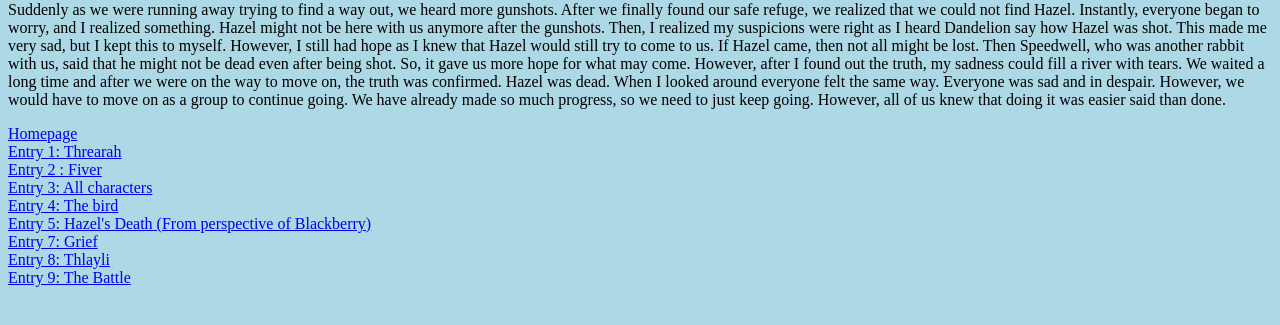
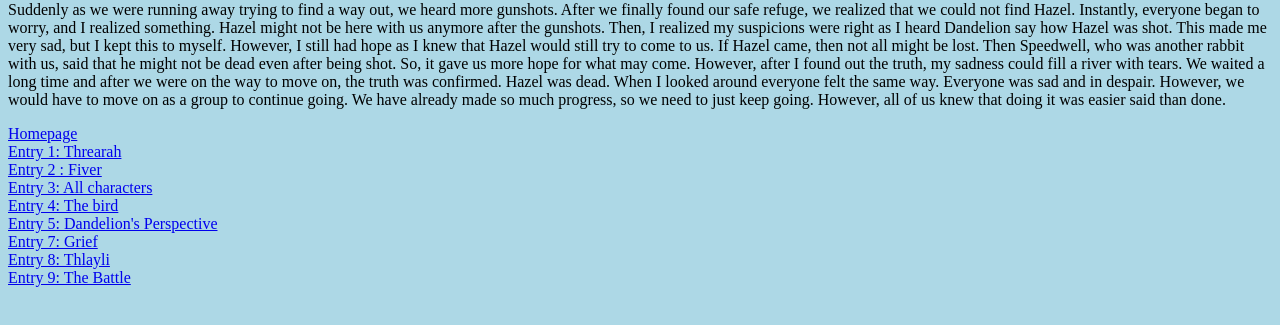
Before and after one commit to TurtleCodersT/WatershipDownDiary, a plain HTML site: page Entry6.html in a window 1280 px wide. Shown: the part 79-404 px from the top of the page. Drawn offline with Linux system fonts and the light colour scheme.

Commit message:
Update Entry6.html

```diff
--- a/Entry6.html
+++ b/Entry6.html
@@ -16,7 +16,7 @@
     <br />
     <a href= "Entry4.html"> Entry 4: The bird</a>
     <br />
-    <a href="Entry5.html"> Entry 5: Hazel's Death (From perspective of Blackberry)</a>
+    <a href="Entry5.html"> Entry 5: Dandelion's Perspective</a>
     <br />
     <a href ="Entry7.html">Entry 7: Grief </a>
     <br />
```
